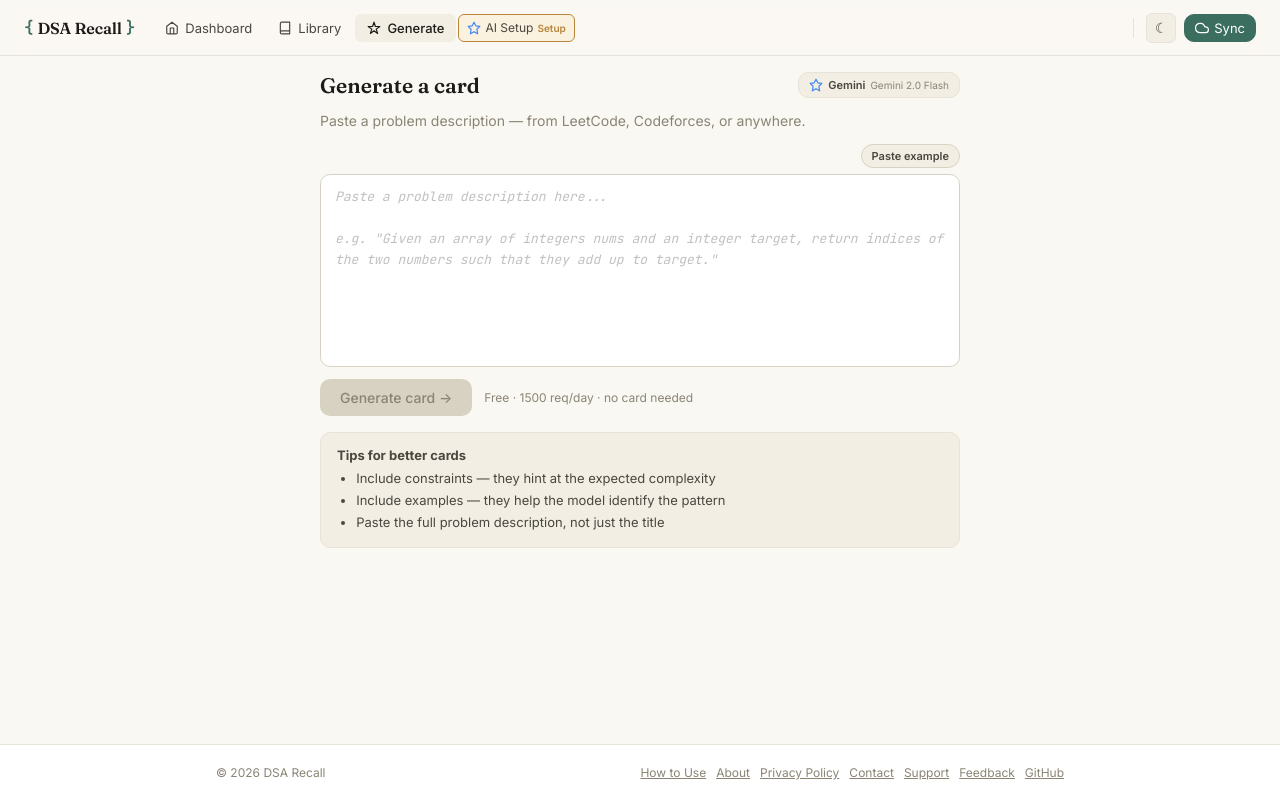
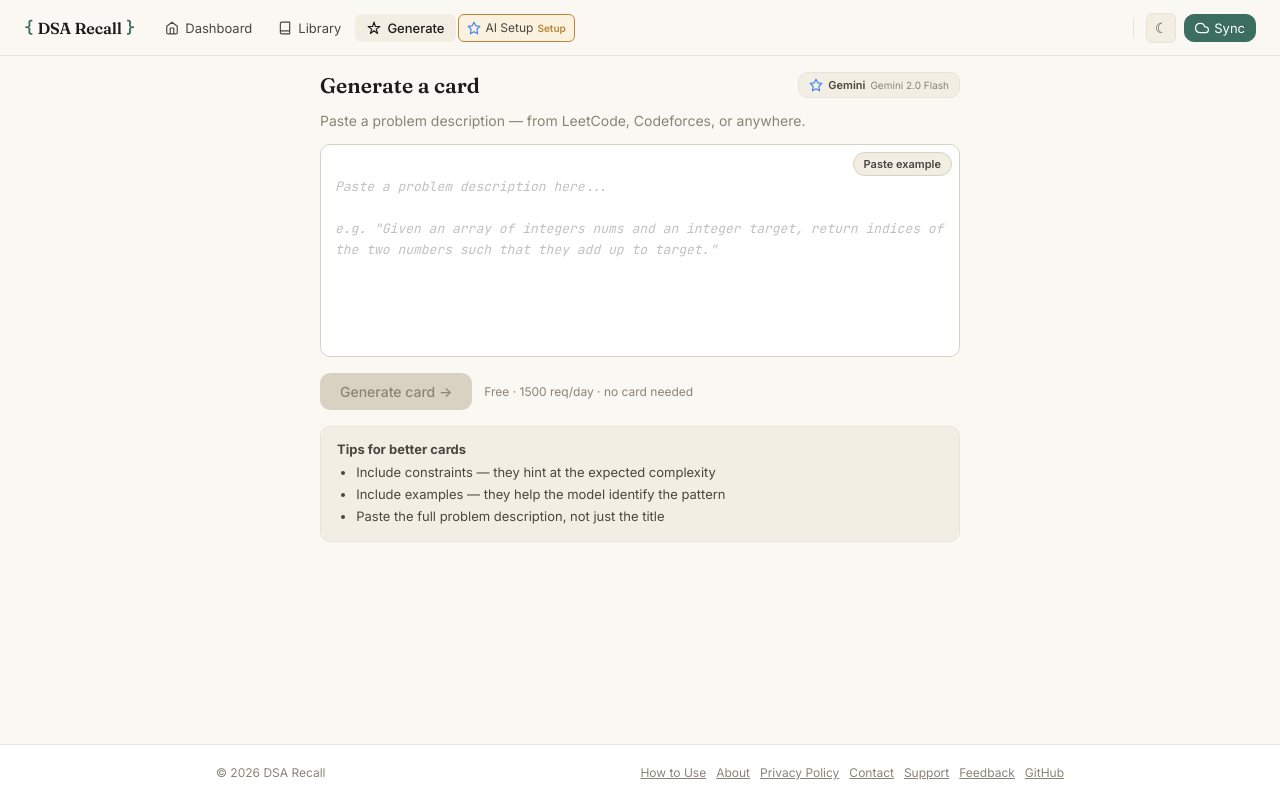
Before and after one commit to MANASZ-WEBDEV/DSA-Revision, a React (Vite) app: page /generate in a window 1280 px wide. Built offline with nearby package versions, Linux system fonts and the light colour scheme; no server answers.

Commit message:
style(generate): position Paste Example chip inside textarea top-right

```diff
--- a/src/components/generate/GenerateCard.tsx
+++ b/src/components/generate/GenerateCard.tsx
@@ -137,24 +137,25 @@ export function GenerateCard({ cards, providerId, model, apiKey, onCardCreated,
       {/* Main input generation controls */}
       {!fuzzyMatch && (
         <>
-          <div style={{ display: "flex", justifyContent: "flex-end", marginBottom: 6 }}>
-            <button
-              onClick={() => { setText(EXAMPLE_PROBLEM); setHint(null); }}
-              style={styles.pasteExampleChip}
-              className="btn-press"
+          <div style={{ position: "relative" }}>
+            <textarea
+              value={text}
+              onChange={(e) => { setText(e.target.value); if (hint) setHint(null); }}
+              placeholder={PLACEHOLDER}
+              rows={8}
+              style={{ ...styles.textarea, paddingTop: 32 }}
               disabled={loading}
-            >
-              Paste example
-            </button>
+            />
+            {!text && !loading && (
+              <button
+                onClick={() => { setText(EXAMPLE_PROBLEM); setHint(null); }}
+                style={styles.pasteExampleChip}
+                className="btn-press"
+              >
+                Paste example
+              </button>
+            )}
           </div>
-          <textarea
-            value={text}
-            onChange={(e) => { setText(e.target.value); if (hint) setHint(null); }}
-            placeholder={PLACEHOLDER}
-            rows={8}
-            style={styles.textarea}
-            disabled={loading}
-          />
 
           {error && (
             <div style={styles.error}>⚠ {error}</div>
@@ -220,5 +221,5 @@ const styles: Record<string, React.CSSProperties> = {
   matchCard: { display: "flex", justifyContent: "space-between", alignItems: "center", background: "var(--bg-sunken)", border: "1px solid var(--border-strong)", borderRadius: "var(--radius)", padding: "10px 14px", fontSize: 13.5 },
   matchPercentage: { fontSize: 11, fontWeight: 600, color: "var(--accent)", background: "var(--accent-soft)", padding: "2px 8px", borderRadius: 12 },
   hint: { fontSize: 13, color: "var(--medium)", padding: "8px 12px", background: "var(--medium-soft)", borderRadius: "var(--radius-sm)", border: "1px solid var(--medium)", lineHeight: 1.4 },
-  pasteExampleChip: { fontSize: 11, fontWeight: 600, padding: "4px 10px", borderRadius: 20, border: "1px solid var(--border-strong)", background: "var(--bg-sunken)", color: "var(--ink-soft)", cursor: "pointer", transition: "background 0.15s ease" }
+  pasteExampleChip: { position: "absolute" as const, top: 8, right: 8, fontSize: 11, fontWeight: 600, padding: "4px 10px", borderRadius: 20, border: "1px solid var(--border-strong)", background: "var(--bg-sunken)", color: "var(--ink-soft)", cursor: "pointer", transition: "background 0.15s ease", zIndex: 1 }
 };
```
